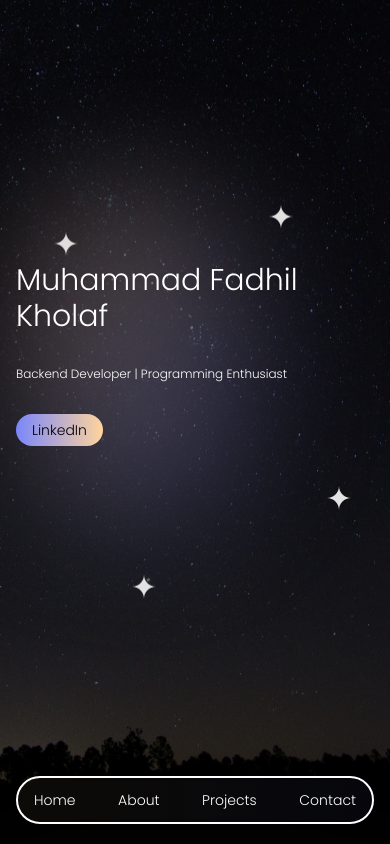
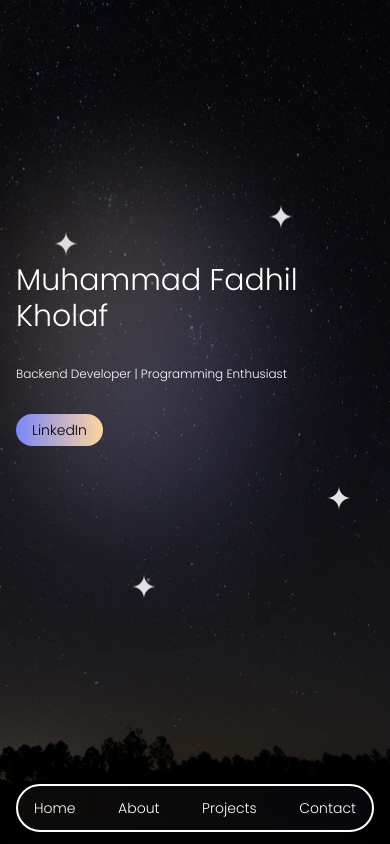
Before and after one commit to FadhilKholaf/next-portfolio, a Next.js app: page / in a window 390 px wide. Shown: the top 844 px of the page. Built offline with nearby package versions, Linux system fonts and the light colour scheme.

Commit message:
fix: goofy mobile nav

```diff
--- a/src/components/Navbar.tsx
+++ b/src/components/Navbar.tsx
@@ -11,7 +11,7 @@ export default function Navbar() {
     <nav
       data-aos="fade-down"
       data-aos-anchor-placement="top-bottom"
-      className="fixed mt-[90vh] z-20 flex w-full justify-center p-4 md:mt-[0vh]"
+      className="fixed top-[91%] z-20 flex w-full justify-center p-4 md:top-[0%]"
     >
       <div className="flex w-full justify-between rounded-full border-2 border-white bg-gradient-to-r from-[#FFD49C]/5 to-[#7A87FB]/5 px-2 py-1 backdrop-blur md:w-1/2">
         {NavItems &&
```
